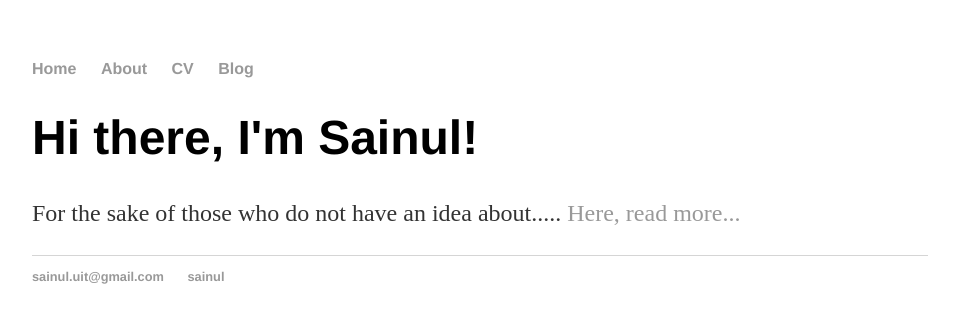
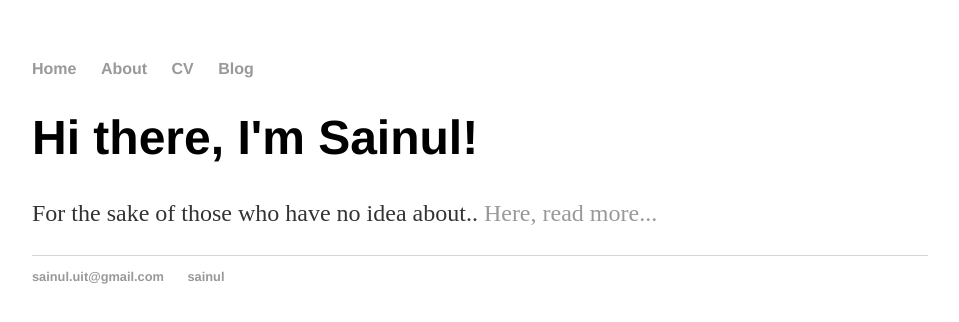
Before and after one commit to sainulia/sainulia.github.io, a plain HTML site: page index.html in a window 1280 px wide. Shown: the whole page, without its empty margins (160-1119 px from the left). Drawn offline with Linux system fonts and the light colour scheme.

Commit message:
Update index.html

```diff
--- a/index.html
+++ b/index.html
@@ -16,7 +16,7 @@
 		<div class="container">
     		<div class="blurb">
         		<h1>Hi there, I'm Sainul!</h1>
-				<p> For the sake of those who do not have an idea about.....  <em>  </em>  <a href="/about">Here, read more...</a></p>
+				<p> For the sake of those who have no idea about..  <em>  </em>  <a href="/about">Here, read more...</a></p>
     		</div><!-- /.blurb -->
 		</div><!-- /.container -->
 		<footer>
```
